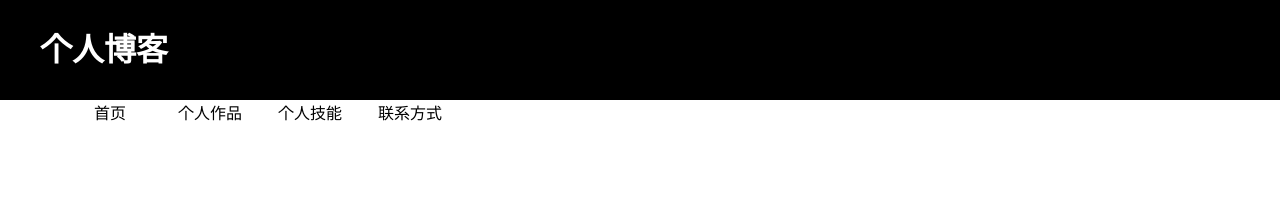
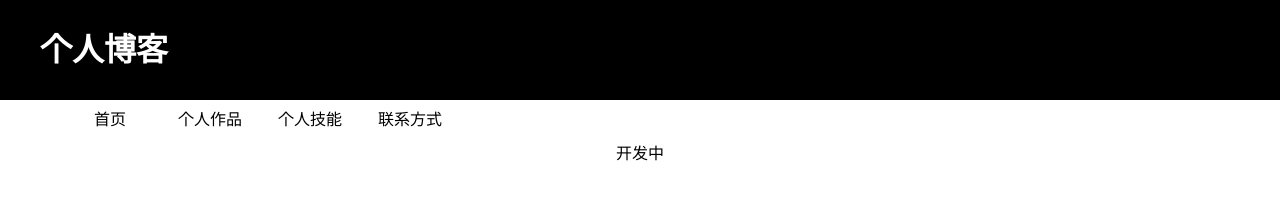
Before and after one commit to M-SL-ONE/M-SL-ONE.github.io, a plain HTML site: page index.html in a window 1280 px wide. Drawn offline with Linux system fonts and the light colour scheme.

Commit message:
新建文件夹

```diff
--- /dev/null
+++ b/css/common.less
@@ -0,0 +1,28 @@
+.commonWidth{
+	width: 1200px;
+	margin: 0 auto;
+}
+header{
+	width: 100%;
+	height: 100px;
+	background: #000;
+	h1{
+	color: #fff;
+	line-height: 100px;
+	}
+}
+nav{
+	height: 40px;
+	line-height: 40px;
+ 	ul li{
+		float: left;
+		width: 100px;
+		text-align: center;
+		a{
+			color: #000;
+		}
+	}
+}
+section{
+	text-align: center;
+}
--- /dev/null
+++ b/css/reset.less
@@ -0,0 +1,10 @@
+body,header,nav,h1,div{
+	padding: 0;
+	margin: 0;
+}
+ul{
+	list-style: none;
+}
+a{
+	text-decoration: none;
+}
--- a/index.html
+++ b/index.html
@@ -2,41 +2,8 @@
 <html>
 <head>
 	<title>个人博客</title>
-	<style>
-		ul li{
-			list-style: none;
-			margin: 0;
-			padding: 0;
-		}
-		body,header,nav,h1,div{
-			padding: 0;
-			margin: 0;
-		}
-		a{
-			text-decoration: none;
-		}
-		.commonWidth{
-			width: 1200px;
-			margin: 0 auto;
-		}
-		header{
-			width: 100%;
-			height: 100px;
-			background: #000;
-		}
-		header h1{
-			color: #fff;
-			line-height: 100px;
-		}
-		nav ul li{
-			float: left;
-			width: 100px;
-			text-align: center;
-		}
-		nav ul li a{
-			color: #000;
-		}
-	</style>
+	<link rel="stylesheet" href="css/reset.css">
+	<link rel="stylesheet" href="css/common.css">
 </head>
 <body>
 	<header>
@@ -53,7 +20,7 @@
 		</ul>
 	</nav>
 	<section>
-
+		开发中
 	</section>
 	<footer>
 
```
Also changed, not shown: css/common.css (added), css/reset.css (added), 2 other files.
